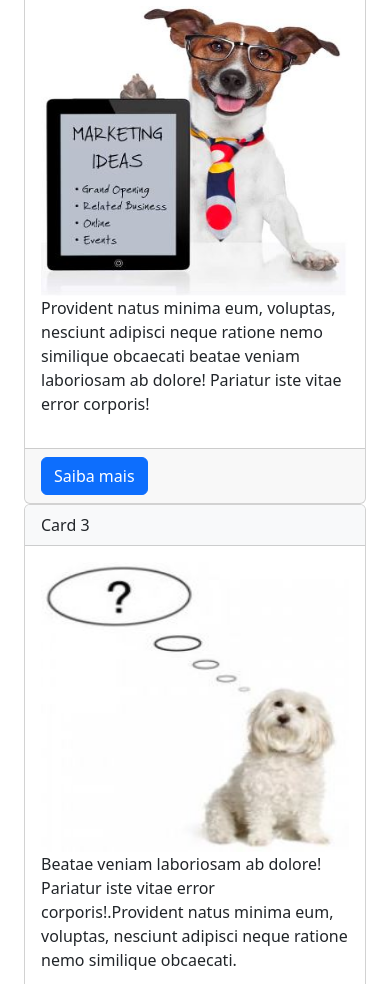
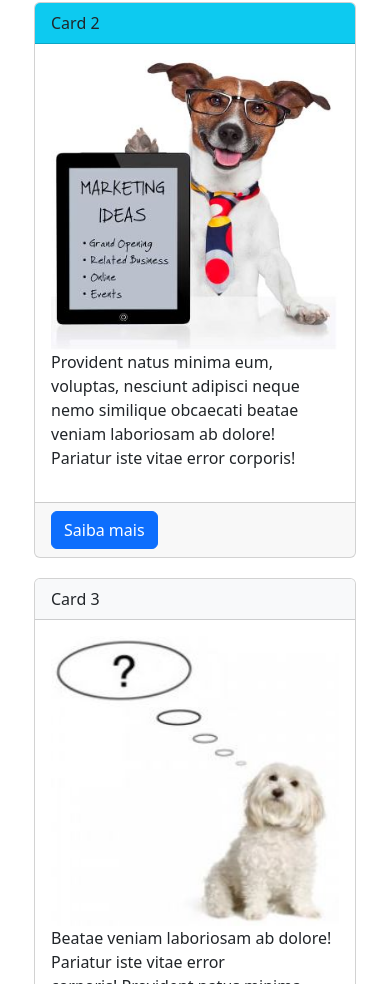
Before and after one commit to HenriquePaes/modulo-13-exercicio, a plain HTML site: page index.html in a window 390 px wide. Shown: the part 1016-2000 px from the top of the page. Drawn offline with Linux system fonts and the light colour scheme.

Commit message:
Inclusão responsivo nas colunas

```diff
--- a/css/style.css
+++ b/css/style.css
@@ -37,3 +37,7 @@ footer {
     background-color: lightslategrey;
     color: white;
 }
+
+.card {
+    margin: 10px;
+}
--- a/index.html
+++ b/index.html
@@ -65,42 +65,42 @@
     <div class="container">
         <div class="container-fluid">
             <div class="row">
-                <div class="col-xl-4">
+                <div class="col-sm-12 col-md-6 col-lg-4">
                     <div class="card">
                         <div class="card-header bg-primary">
                             Card 1
                         </div>
                         <div class="card-body">
                             <img src="img/dog-news.JPG" class="card-img-top" alt="Card 1" style="width:100%">
-                            <p>Lorem, ipsum dolor sit amet consectetur adipisicing elit. Sunt cupiditate itaque a ipsam minima debitis velit, voluptatem, veniam corrupti deserunt aspernatur.</p>
+                            <p>Lorem, ipsum dolor sit amet consectetur adipisicing elit. Sunt cupiditate itaque a ipsam minima debitis velit, voluptatem, veniam corrupti deserunt.</p>
                         </div>
                         <div class="card-footer">
                             <button type="button" class="btn btn-primary">Saiba mais</button>
                         </div>
                     </div>
                 </div>
-                <div class="col-xl-4">
+                <div class="col-sm-12 col-md-6 col-lg-4">
                     <div class="card">
                         <div class="card-header bg-info">
                             Card 2
                         </div>
                         <div class="card-body">
                             <img src="img/dog-marketing.JPG" class="card-img-top" alt="Card 2" style="width:100%">
-                            <p>Provident natus minima eum, voluptas, nesciunt adipisci neque ratione nemo similique obcaecati beatae veniam laboriosam ab dolore! Pariatur iste vitae error corporis!</p>
+                            <p>Provident natus minima eum, voluptas, nesciunt adipisci neque nemo similique obcaecati beatae veniam laboriosam ab dolore! Pariatur iste vitae error corporis!</p>
                         </div>
                         <div class="card-footer">
                             <button type="button" class="btn btn-primary">Saiba mais</button>
                         </div>
                     </div>
                 </div>
-                <div class="col-xl-4">
+                <div class="col-sm-12 col-md-6 col-lg-4">
                     <div class="card">
                         <div class="card-header bg-light">
                             Card 3
                         </div>
                         <div class="card-body">
                             <img src="img/dog-question.JPG" class="card-img-top" alt="Card 2" style="width:100%">
-                            <p>Beatae veniam laboriosam ab dolore! Pariatur iste vitae error corporis!.Provident natus minima eum, voluptas, nesciunt adipisci neque ratione nemo similique obcaecati.</p>
+                            <p>Beatae veniam laboriosam ab dolore! Pariatur iste vitae error corporis!.Provident natus minima eum, voluptas, nesciunt adipisci neque ratione nemo similique.</p>
                         </div>
                         <div class="card-footer">
                             <button type="button" class="btn btn-primary">Saiba mais</button>
```
